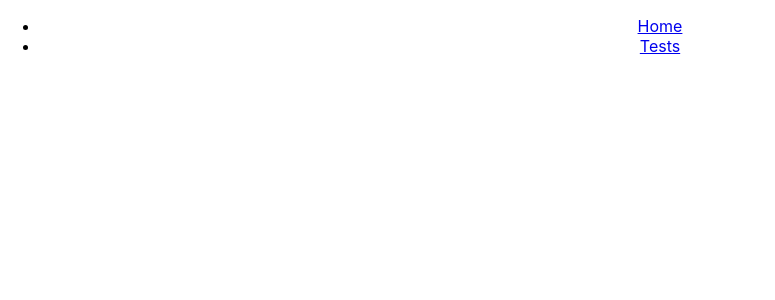
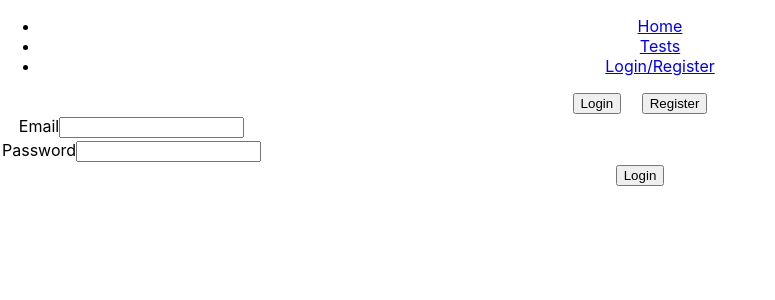
Before and after one commit to aakankasha028/majorFrontend, a React (Create React App) app: page /login-register in a window 1280 px wide. Shown: the top 300 px of the page, without its empty margins (0-775 px from the left). Built offline with nearby package versions, Linux system fonts and the light colour scheme.

Commit message:
login and register

```diff
--- a/package.json
+++ b/package.json
@@ -3,7 +3,9 @@
   "version": "0.1.0",
   "private": true,
   "dependencies": {
+    "axios": "^0.19.0",
     "react": "^16.12.0",
+    "react-bootstrap": "^1.0.0-beta.14",
     "react-dom": "^16.12.0",
     "react-router-dom": "^5.1.2",
     "react-scripts": "3.2.0"
--- a/src/App.js
+++ b/src/App.js
@@ -1,10 +1,10 @@
 import React from 'react';
-import logo from './logo.svg';
 import './App.css';
-import { BrowserRouter as Router, Switch, Route, Link } from 'react-router-dom';
+import { BrowserRouter as Router, Switch, Route } from 'react-router-dom';
 import Home from './components/Home';
 import AllTests from './components/AllTests';
 import Navbar from './layout/Navbar.js';
+import LoginRegister from './components/LoginRegister';
 
 function App() {
   return (
@@ -14,6 +14,7 @@ function App() {
         <Switch>
           <Route exact path='/' component={Home} />
           <Route path='/all-tests' component={AllTests} />
+          <Route path='/login-register' component={LoginRegister} />
         </Switch>
       </div>
     </Router>
--- a/src/components/Home.js
+++ b/src/components/Home.js
@@ -15,7 +15,7 @@ class Home extends Component {
 			Ut tortor pretium viverra suspendisse potenti nullam ac tortor. Sem nulla pharetra diam sit amet nisl.
 			</p>
 
-			<button>Get Started</button>
+			<button >Get Started</button>
 			</div>
 		);
 	}
--- /dev/null
+++ b/src/components/LoginRegister.js
@@ -0,0 +1,134 @@
+import React, { Component } from 'react';
+import axios from 'axios';
+
+// todo: 1) Logout - would happen with navbar
+
+
+class LoginRegister extends Component {
+	constructor(props) {
+		super(props);
+		this.state = {
+			login: true,
+			userDetails: {},
+			loginDetails: {}
+		};
+	}
+
+	handleRegisterDetails = (event, key) => {
+		event.preventDefault();
+		var userDt = this.state.userDetails;
+		userDt[key] = event.target.value;
+		this.setState({userDetails: userDt})
+	}
+
+	handleLoginDetails = (event, key) => {
+		event.preventDefault();
+		var loginDt = this.state.loginDetails;
+		loginDt[key] = event.target.value;
+		this.setState({loginDetails: loginDt});
+	}
+
+	handleLoginSubmit = (event) => {
+		event.preventDefault();
+		// todo: make a request to the backend to login user
+		localStorage.setItem("email", this.state.loginDetails.email);
+	}
+
+	handleRegisterSubmit = (event) => {
+		event.preventDefault();
+		if (this.state.userDetails.password !== this.state.userDetails.confirmPassword) {
+			{alert("n")}
+		}
+		// make axios post request
+		localStorage.setItem("email", this.state.loginDetails.email);
+	}
+
+	renderRegister = () => {
+		var ages = [];
+		for (var i = 1; i <= 100; i++) {
+			ages.push(i);
+		}
+		return (
+			<form onSubmit={(e) => this.handleRegisterSubmit(e)}>
+				<table>
+				<tr>
+				<label for="name">Name</label>
+				<input id="name" type="text" onChange={(e) => this.handleRegisterDetails(e, "name")} required />
+				</tr>
+				<tr>
+				<label for="age">Age</label>
+				<select id="age" defaultValue={"49"} onChange={(e) => this.handleRegisterDetails(e, "age")}>
+				{ages.map((key, value) =>
+					<option value={[value]}>{ages[value]}</option>
+				)}
+				</select>
+				</tr>
+				<tr>
+				<label for="gender">Gender</label>
+				<select id = "gender" onChange={(e) => this.handleRegisterDetails(e, "gender")}>
+				<option value="Male">Male</option>
+				<option value="Female">Female</option>
+				<option value="Other">Prefer not to state</option>
+				</select>
+				</tr>
+				<tr>
+				<label for="address">Address</label>
+				<input id="address" type="text" onChange={(e) => this.handleRegisterDetails(e, "address")} required />
+				</tr>
+				<tr>
+				<label for="nationality">Nationality</label>
+				<input id="nationality" type="text" onChange={(e) => this.handleRegisterDetails(e, "nationality")} required />
+				</tr>
+				<tr>
+				<label for="email">Email</label>
+				<input id="email" type="email" onChange={(e) => this.handleRegisterDetails(e, "email")} required />
+				</tr>
+				<tr>
+				<label for="password">Password</label>
+				<input id="password" type="password" onChange={(e) => this.handleRegisterDetails(e, "password")} required />
+				</tr>
+				<tr>
+				<label for="cpassword">Confirm Password</label>
+				<input id="cpassword" type="password" onChange={(e) => this.handleRegisterDetails(e, "confirmPassword")} required />
+				</tr>
+				</table>
+				<input type="submit" value="Register" />
+			</form>
+		);
+	}
+
+	renderLogin = () => {
+		var ages = [];
+		for (var i = 1; i <= 100; i++) {
+			ages.push(i);
+		}
+		return (
+			<form onSubmit={(e) => this.handleLoginSubmit(e)}>
+				<table>
+				<tr>
+				<label for="email">Email</label>
+				<input id="email" type="email" onChange={(e) => this.handleLoginDetails(e, "email")} required />
+				</tr>
+				<tr>
+				<label for="password">Password</label>
+				<input id="password" type="password" onChange={(e) => this.handleLoginDetails(e, "password")} required />
+				</tr>
+				</table>
+				<input type="submit" value="Login" />
+			</form>
+		);
+	}
+
+	render () {
+		var login = this.state.login;
+		return (
+		<div>
+		  	<button onClick={() => this.setState({login: true}) }>Login</button> &emsp;
+		  	<button onClick={() => this.setState({login: false}) }>Register</button>
+		  {login === true ? this.renderLogin() : this.renderRegister() }
+		</div>
+		);
+	}
+}
+
+export default LoginRegister;
--- a/src/layout/Navbar.js
+++ b/src/layout/Navbar.js
@@ -1,4 +1,4 @@
-import React, { Component } from 'react';
+import React from 'react';
 import { Link } from 'react-router-dom';
 
 const Navbar = () => {
@@ -7,6 +7,7 @@ const Navbar = () => {
           <ul className="navbar-nav mr-auto">
             <li><Link to={'/'} className="nav-link"> Home </Link></li>
             <li><Link to={'/all-tests'} className="nav-link">Tests</Link></li>
+            <li><Link to={'/login-register'} className="nav-link">Login/Register</Link></li>
           </ul>
         </nav>
 	);
```
Also changed, not shown: 1 other file (tests, documents, lock files or other folders).
